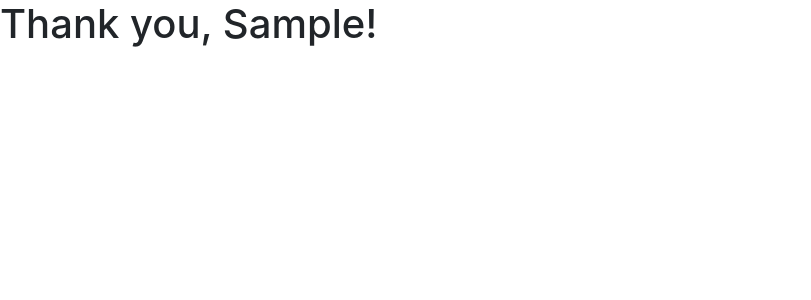
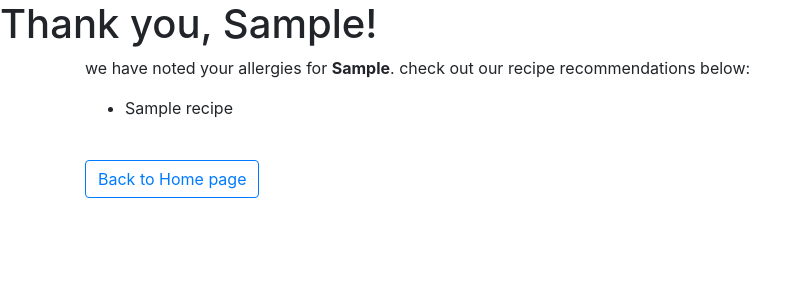
Before and after one commit to ayresjulia/django-recipe-finder, a Django app: template recipes/templates/recipes/thankyou.html in a window 1280 px wide. Shown: the top 300 px of the page, without its empty margins (0-811 px from the left). Run offline with Django 3.2, Linux system fonts and the light colour scheme; tables that the repository leaves empty hold one stand-in row (values such as "Sample post"); the template is opened without the code that fills it: values that come from a table or form of the project are taken from there, most other values are stand-ins (such as "Sample title", 1, 10 or a date in 2020); some libraries are stand-ins or nearby versions.

Commit message:
updated thankyou html page

```diff
--- a/recipes/templates/recipes/thankyou.html
+++ b/recipes/templates/recipes/thankyou.html
@@ -3,8 +3,20 @@
 {% block content %}
   <h1 class='title'>Thank you, {{customer.first_name}}!</h1>
   <div class='container'>
+    {% if cust_allrg %}
+      <p class='form-text'>we have noted your allergies for <b>{{cust_allrg}}</b>. check out our recipe recommendations below: </p>
+    {% else %}
+    <p class='form-text'>you have no listed allergies in your profile. check out our recipe recommendations below: </p>
+    {% endif %}
 
-
+  <ul class='recipe-list'>
+    {% for recipe in filtered_recipes %}
+    <li>{{recipe.name}}</li>
+    {% endfor %}
+  </ul>
+  <div class="form-group pt-4">
+    <a href='/' class="btn btn-outline-primary" type="submit">Back to Home page</a>
+  </div>
 
   </div>
   {% endblock content %}
```
